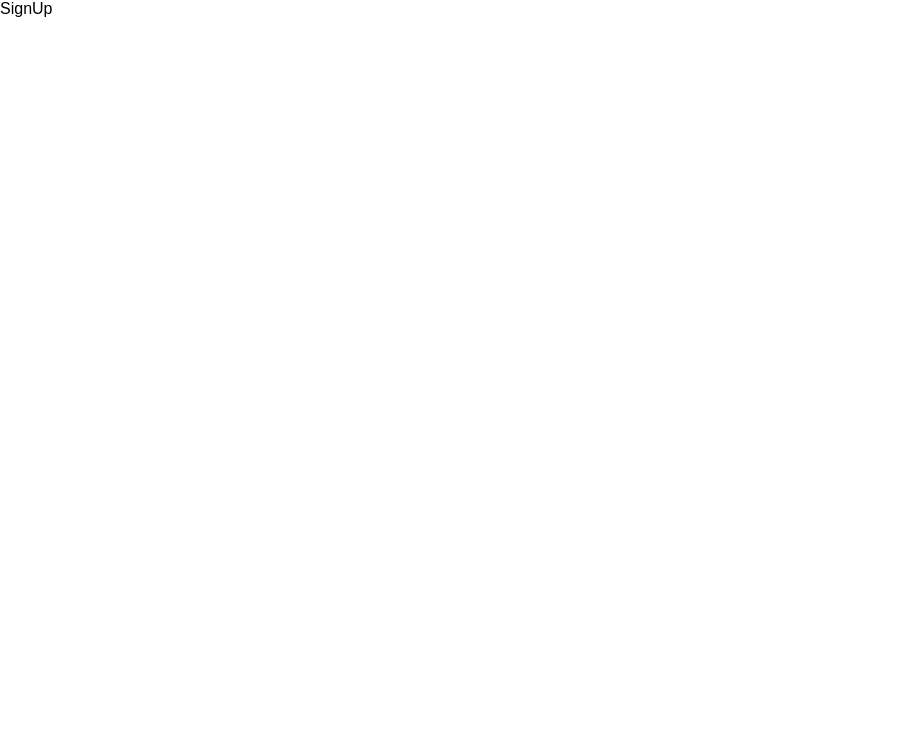
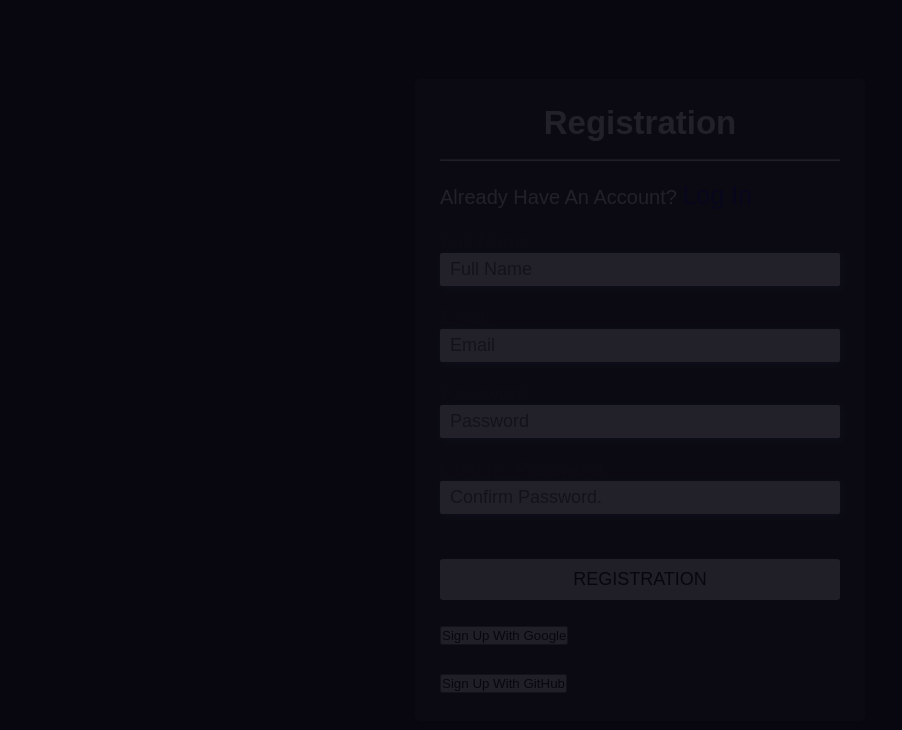
Before and after one commit to rashidulislam71/exam-project-1, a React (Vite) app: page /signup in a window 1280 px wide. Shown: the top 730 px of the page, without its empty margins (0-902 px from the left). Built offline with nearby package versions, Linux system fonts and the light colour scheme.

Commit message:
signup form

```diff
--- a/src/Pages/Auth/Sign up/SignUp.jsx
+++ b/src/Pages/Auth/Sign up/SignUp.jsx
@@ -1,9 +1,66 @@
-import React from 'react'
+import React from "react";
+import SocialSignUp from "../SocialSignUp/SocialSignUp";
+import "../../PagesCSS/Pages.css"
+import "../../../Component/MainLayout/Common/Common.css"
 
-function SignUp() {
+const SignUp = () => {
   return (
-    <div>SignUp</div>
-  )
-}
+    <div className="signUpPageParent">
+      <div className="signUpPageInfo">
+        <div className="signUpForm">
+          <div className="title">
+            <h1>Registration</h1>
+            <hr />
+            <div className="haveAccount">
+              <p>
+                Already Have An Account? <span>Log In</span>
+              </p>
+            </div>
+          </div>
 
-export default SignUp
+          <div className="formInfo">
+            <form>
+              <label>Full Name:</label> <br />
+              <input
+                type="text"
+                name="fullName"
+                id="fullName"
+                placeholder="Full Name"
+              />{" "}
+              <br />
+              <label>Email:</label> <br />
+              <input
+                type="email"
+                name="email"
+                id="email"
+                placeholder="Email"
+              />{" "}
+              <br />
+              <label>Password:</label> <br />
+              <input
+                type="password"
+                name="password"
+                id="password"
+                placeholder="Password"
+              />{" "}
+              <br />
+              <label>Confirm Password:</label> <br />
+              <input
+                type="password"
+                name="ConfirmPassword"
+                id="ConfirmPassword"
+                placeholder="Confirm Password."
+              />
+            </form>
+            <div className="submitBtn">
+              <button>REGISTRATION</button>
+            </div>
+          </div>
+          <SocialSignUp />
+        </div>
+      </div>
+    </div>
+  );
+};
+
+export default SignUp;
--- /dev/null
+++ b/src/Pages/Auth/SocialSignUp/SocialSignUp.jsx
@@ -0,0 +1,33 @@
+
+
+const SocialSignUp = () => {
+    return (
+
+
+        <div>
+            <div className="socialSignUpInfo">
+                <div className="social">
+                    <div className="google">
+                        <div className="logo">
+                            <img src="" alt="" />
+                        </div>
+                        <div className="text">
+                            <button>Sign Up With Google</button>
+                        </div>
+                    </div>
+
+                    <div className="gitHub">
+                        <div className="logo">
+                            <img src="" alt="" />
+                        </div>
+                        <div className="text">
+                            <button>Sign Up With GitHub</button>
+                        </div>
+                    </div>
+                </div>
+            </div>
+        </div>
+    );
+};
+
+export default SocialSignUp;
--- a/src/Pages/PagesCSS/Pages.css
+++ b/src/Pages/PagesCSS/Pages.css
@@ -14,8 +14,7 @@
 {
     height: auto;
     padding-top: 70px;
-    /* max-width: 1200px;
-    margin: 0 auto; */
+
 
 }
 
@@ -76,8 +75,103 @@ h1.title {
 /**-----Home End-------**/
 
 
-/**-----Home start-------**/
-/**-----Home start-------**/
+/**-----Sign Up start-------**/
+
+.signUpPageParent {
+    background-color: #080710;
+    color: white;
+    height: 100%;
+    margin: 0 initial;
+    margin: 0 auto;
+    display: flex;
+    justify-content: center;
+    align-items: center;
+    height: 100vh;
+
+}
+
+.signUpPageInfo{
+
+}
+
+.signUpForm{
+    background-color: rgba(255,255,255,0.13);
+    opacity: .1;
+    padding: 25px;
+    border-radius: 5px;
+    width: 450px;
+}
+.signUpForm .title{
+}
+.signUpForm .title h1{
+    text-align: center;
+    font-size: 33px;
+}
+
+hr{
+    margin: 17px 0px 10px 0px;
+    color: black;
+}
+.haveAccount{
+    font-size: 20px;
+    margin: 20px 0px;
+}
+.haveAccount p{
+
+}
+.haveAccount p span{
+    font-size: 25px;
+    color: 	#00008B;
+    cursor: pointer;
+    transition: all ease .2s;
+
+}
+
+.haveAccount p span:hover{
+    color: #0000CD;
+    text-decoration: underline;
+}
+
+.formInfo{}
+
+label{
+    font-size: 20px;
+    color: rgb(54, 53, 53);
+}
+
+input#fullName,
+input#email,
+input#password,
+input#ConfirmPassword
+{
+    width: 100%;
+    padding: 6px 10px;
+    margin: 0px 0px 20px 0px;
+    border-radius: 2px;
+    outline: none;
+    border: none;
+    box-shadow: 2px 2px 10px rgb(68, 93, 121);
+    font-size: 18px;
+    color: rgb(54, 52, 52);
+}
+
+.submitBtn {}
+.submitBtn button{
+    margin-top: 25px;
+    padding: 10px 10px;
+    width: 100%;
+    border: none;
+    border-radius: 3px;
+    font-size: 18px;
+    cursor: pointer;
+    transition: all ease .2s;
+}
+
+.submitBtn button:hover{
+
+}
+
+/**-----Sign Up End-------**/
 
 
 /**-----Home start-------**/
```
